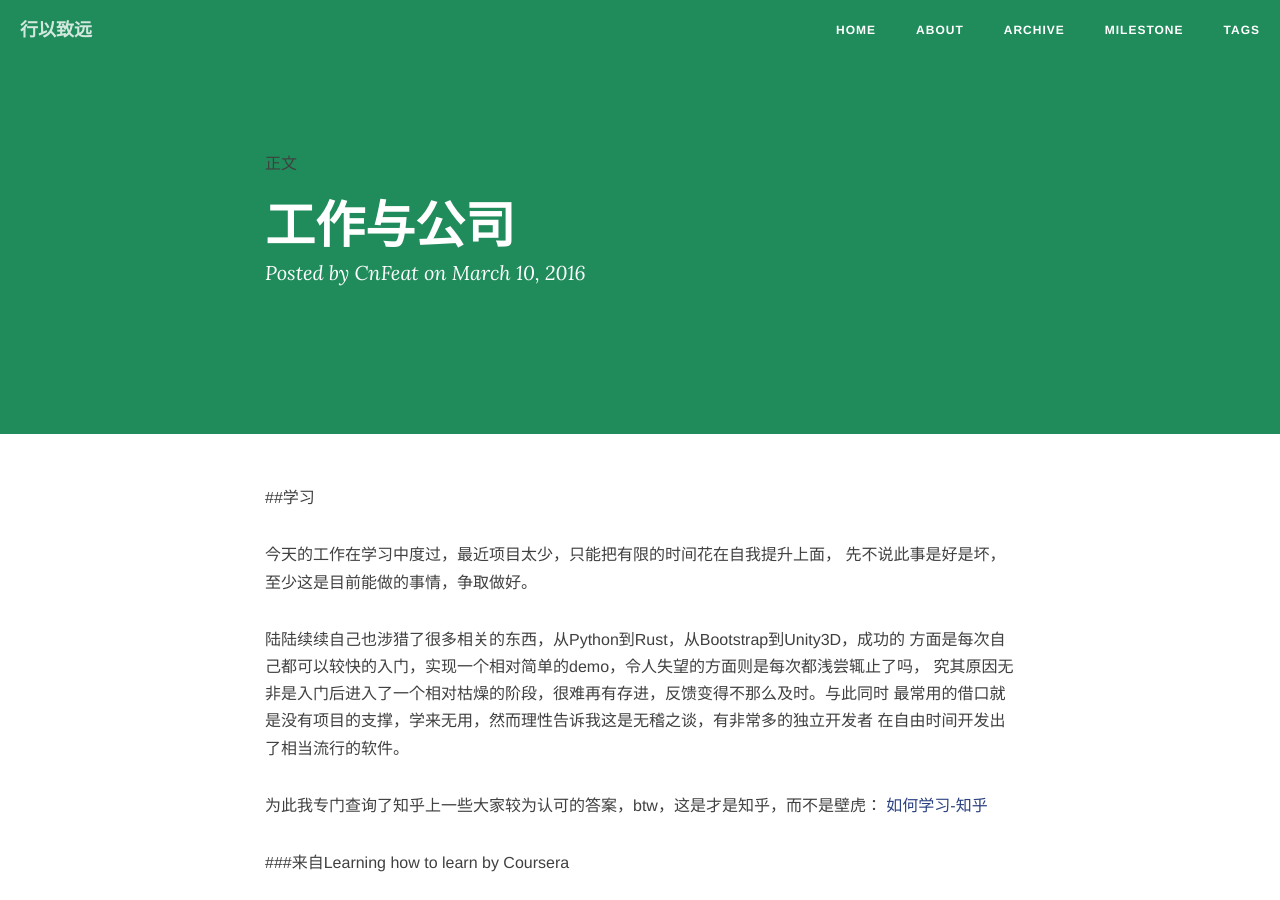
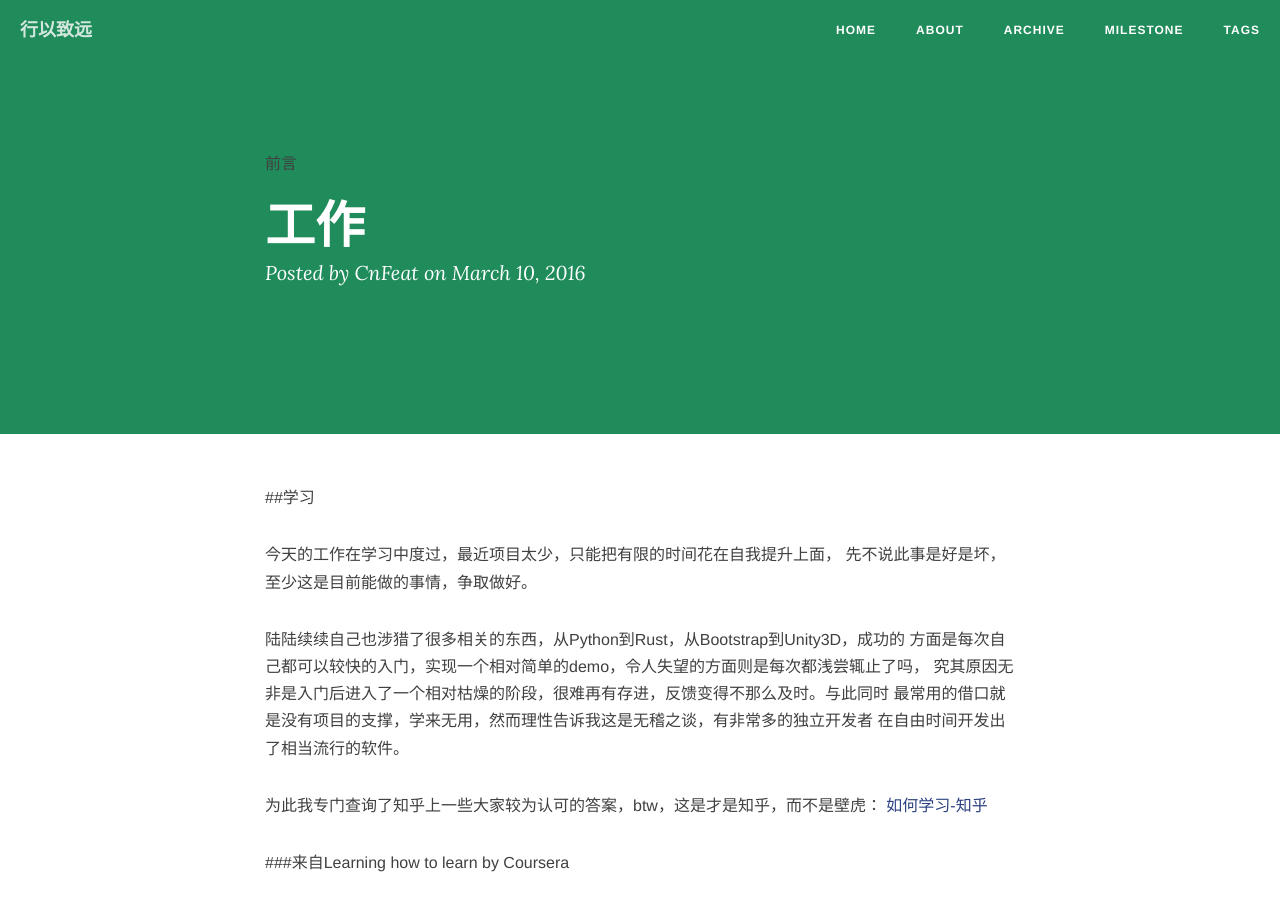
Before and after one commit to llluiop/llluiop.github.io, a Jekyll site: the page built from _posts/2016-03-10-learning.md, in a window 1280 px wide and 900 px high. Built offline with Jekyll 4.4.1, drawn with Linux system fonts in a browser that asks for light colours; nearby versions of some CDN libraries; comment, search, counter and statistics services are not loaded.

Commit message:
Update 2016-03-10-learning.md

```diff
--- a/_posts/2016-03-10-learning.md
+++ b/_posts/2016-03-10-learning.md
@@ -1,10 +1,10 @@
 ---
 layout: post
-title: 工作与公司
+title: 工作
 date: 2016-3-10
 categories: blog
-tags: [正文]
-description: 关于学习
+tags: [前言]
+description: 如何学习
 ---
 
 ##学习
```
